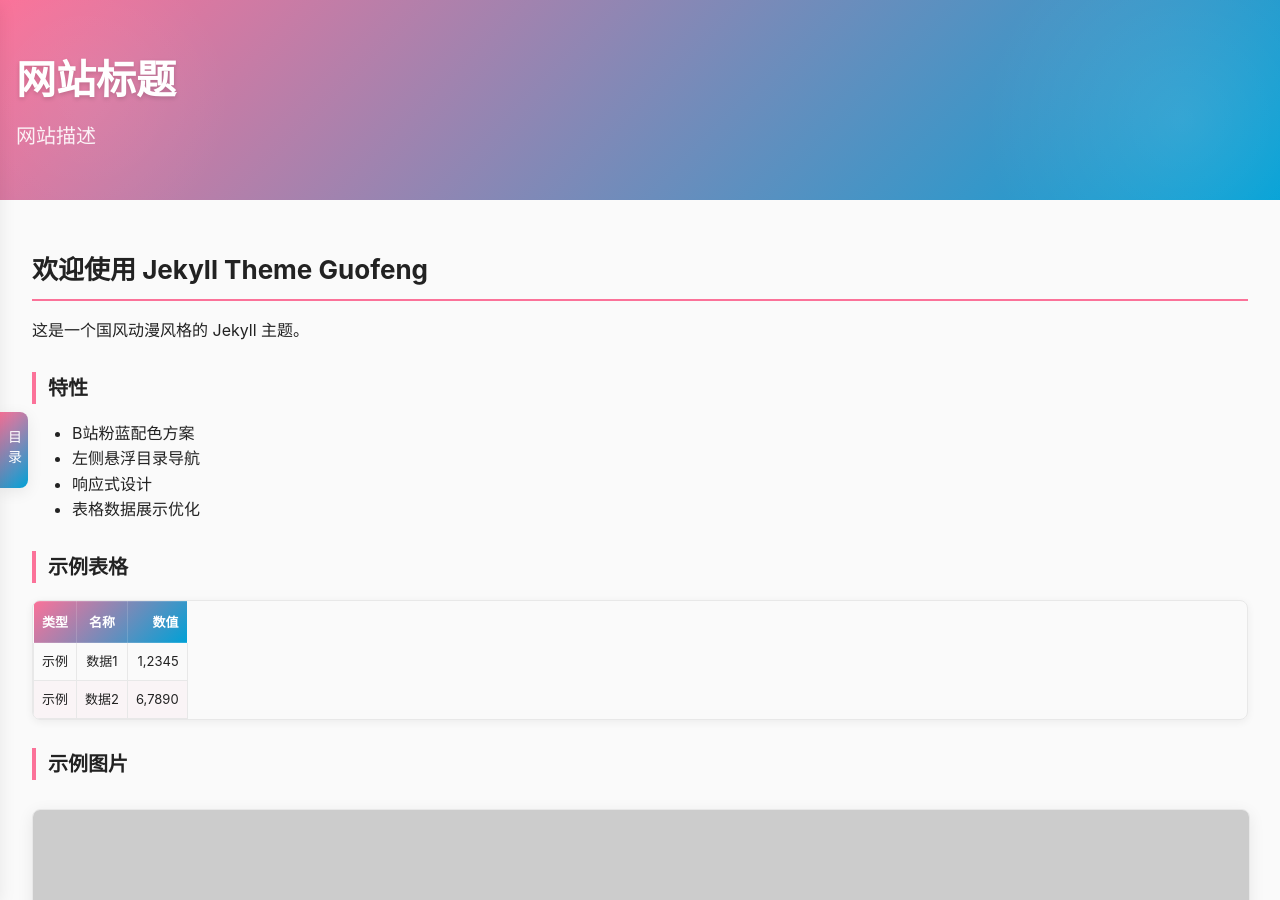
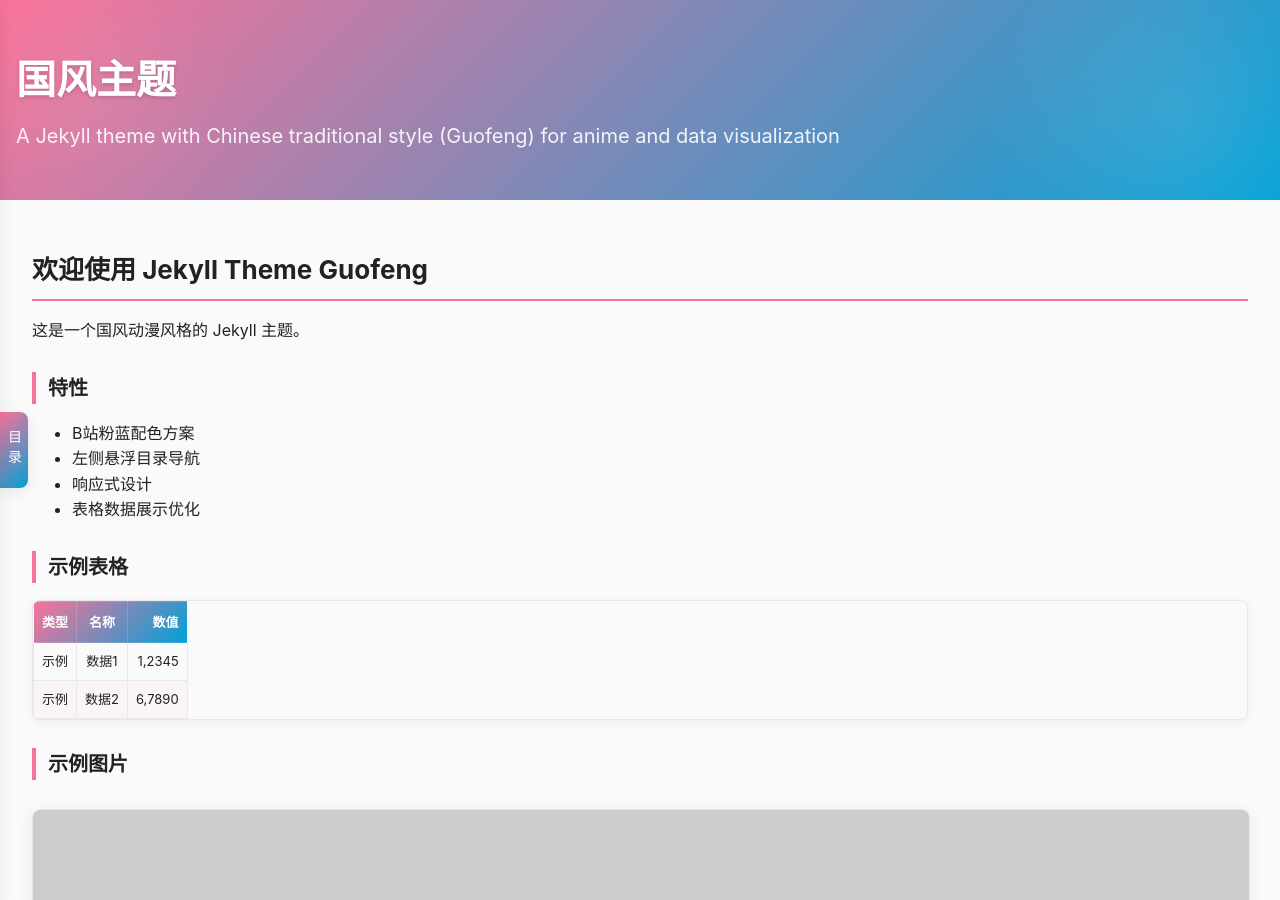
Before and after one commit to yansheng836/jekyll-theme-guofeng, a Jekyll site: the page built from index.md, in a window 1280 px wide and 900 px high. Built offline with Jekyll 4.4.1, drawn with Linux system fonts in a browser that asks for light colours.

Commit message:
feat: 添加 GitHub Pages 部署工作流
- 创建 .github/workflows/pages.yml 使用 GitHub Actions 自动部署
- 更新 _config.yml 设置正确的 url 和 baseurl

Co-Authored-By: Claude Sonnet 4.6 <noreply@anthropic.com>

```diff
--- a/_config.yml
+++ b/_config.yml
@@ -1,8 +1,9 @@
 theme: jekyll-theme-guofeng
-title: 网站标题
-description: 网站描述
+title: 国风主题
+description: A Jekyll theme with Chinese traditional style (Guofeng) for anime and data visualization
 lang: zh-CN
-url: ""
+url: "https://yansheng836.github.io"
+baseurl: "/jekyll-theme-guofeng"
 
 # 主题特定配置
 theme:
```
Also changed, not shown: .github/workflows/pages.yml (added).
